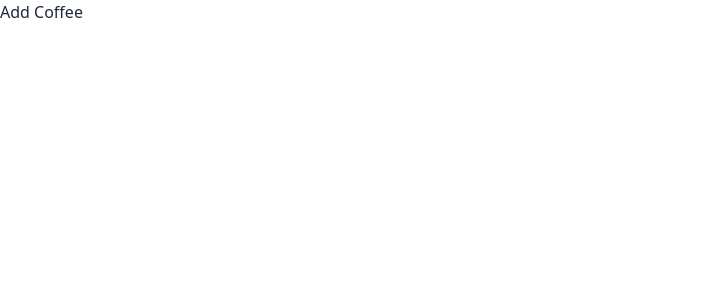
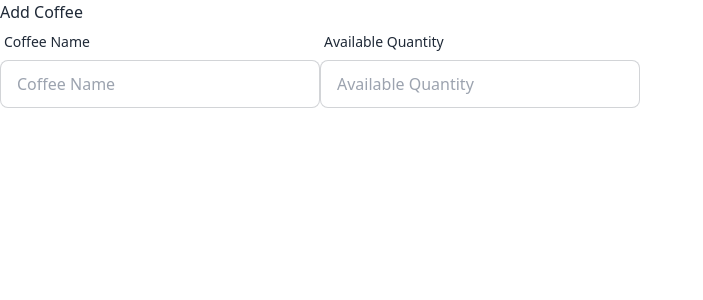
Before and after one commit to rownakabdullahomi/Coffee_Store_Client_M10_M56, a React (Vite) app: page /addCoffee in a window 1280 px wide. Shown: the top 300 px of the page, without its empty margins (0-703 px from the left). Built offline with nearby package versions, Linux system fonts and the light colour scheme.

Commit message:
Add Coffee started

```diff
--- a/src/components/AddCoffee.jsx
+++ b/src/components/AddCoffee.jsx
@@ -1,11 +1,33 @@
-
-
 const AddCoffee = () => {
-    return (
-        <div>
-            <h2>Add Coffee</h2>
+  return (
+    <div>
+      <h2>Add Coffee</h2>
+      <form>
+        <div className="flex">
+          <label className="form-control w-full max-w-xs">
+            <div className="label">
+              <span className="label-text">Coffee Name</span>
+            </div>
+            <input
+              type="text"
+              placeholder="Coffee Name"
+              className="input input-bordered w-full max-w-xs"
+            />
+          </label>
+          <label className="form-control w-full max-w-xs">
+            <div className="label">
+              <span className="label-text">Available Quantity</span>
+            </div>
+            <input
+              type="text"
+              placeholder="Available Quantity"
+              className="input input-bordered w-full max-w-xs"
+            />
+          </label>
         </div>
-    );
+      </form>
+    </div>
+  );
 };
 
 export default AddCoffee;
```
